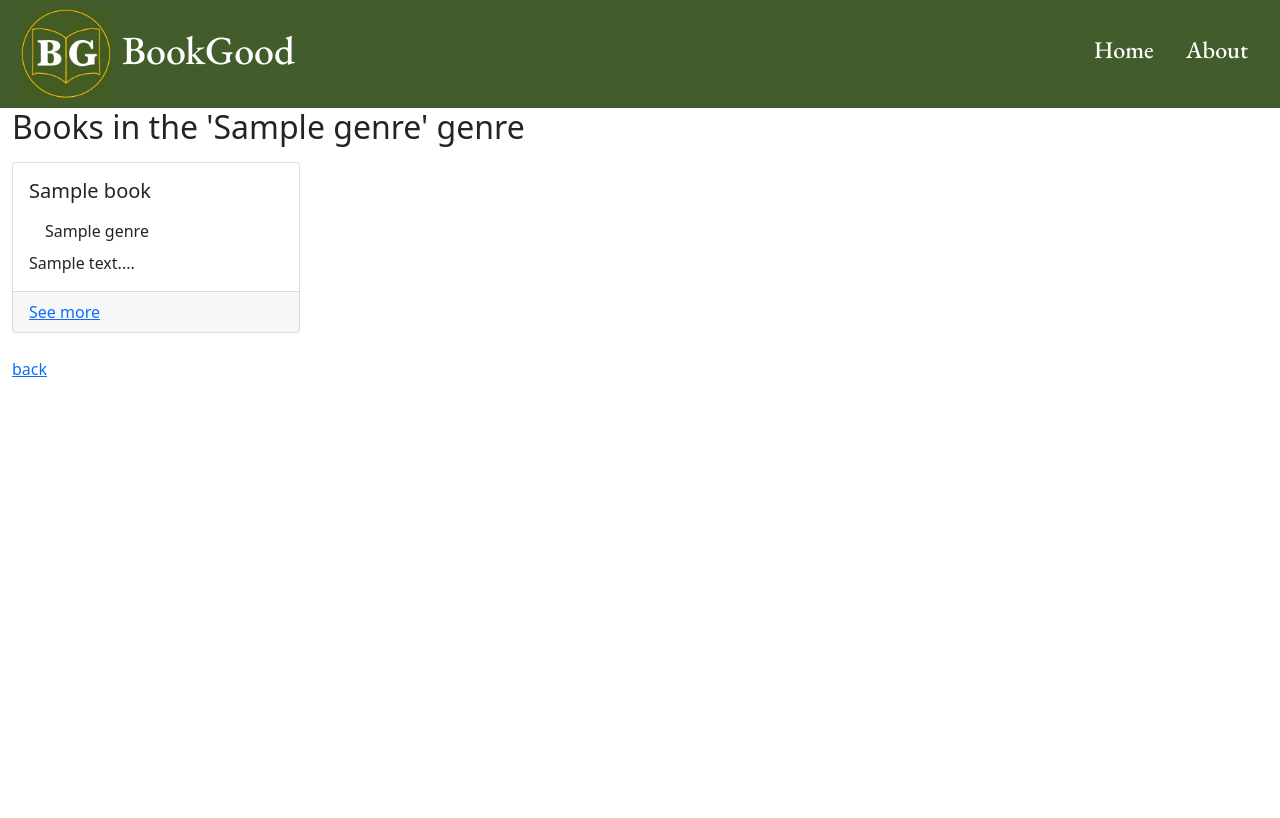
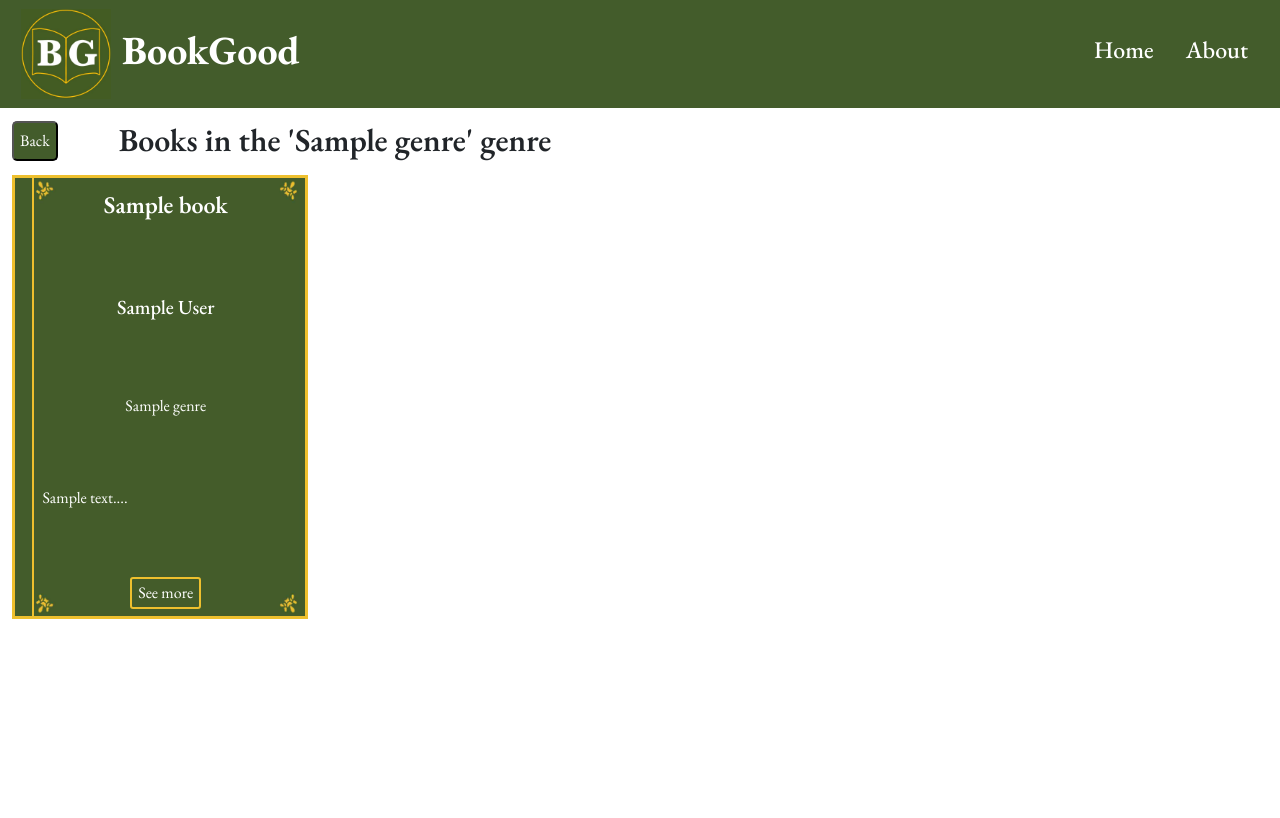
Before and after one commit to Jami-Kate/BookGood, a Flask app: template templates/genres.html in a window 1280 px wide. Shown: the top 818 px of the page. Before the commit the page ends 377 px from the top, so only its background shows below. Run offline with Flask 3, Linux system fonts and the light colour scheme; the template is opened without the code that fills it: most values are stand-ins (such as "Sample title", 1, 10 or a date in 2020); parts of the project's set-up code (start-up, migrations or seed data) failed here and were passed over; some libraries are stand-ins or nearby versions.

Commit message:
Major updates to make things prettier

```diff
--- a/static/css/app.css
+++ b/static/css/app.css
@@ -78,12 +78,145 @@
 
 .backButton {
     background-color: #435c2b;
-    border-radius: 8px;
+    border-radius: 5px;
     color: #fff;
-    padding: 2px;
+    padding: 6px;
     margin-top: 1%;
     margin-bottom: 1%;
     font-family: "EB Garamond", serif;
     font-optical-sizing: auto;
     font-weight: 400;
 }
+
+.fitPlot {
+    max-width: 100%;
+    height: auto;
+}
+
+.pageWide {
+    max-width: 100%;
+    font-family: "EB Garamond", serif;
+    font-optical-sizing: auto;
+    font-weight: 400;
+}
+
+h1 {
+    font-family: "EB Garamond", serif;
+    font-optical-sizing: auto;
+    font-weight: 700;
+}
+
+h2 {
+    font-family: "EB Garamond", serif;
+    font-optical-sizing: auto;
+    font-weight: 600;
+}
+
+.genres {
+    background-color: #435c2b;
+    border-radius: 5px;
+    color: #fff;
+    padding: 6px;
+    font-family: "EB Garamond", serif;
+    font-optical-sizing: auto;
+    font-weight: 400;
+    text-decoration-line: none;
+}
+
+.genres:hover {
+    background-color: #eec02e;
+    border-color:#fff;
+    color:#fff;
+}
+
+.genreBox {
+    border-width: 0px;
+}
+
+/*CARD MAKING*/
+
+.bookCardRows {
+    height:12000px;
+
+}
+
+.cardCarrier {
+    margin-bottom: 5px;
+}
+
+.bookCard {
+    color:#fff;
+    background-color: #435c2b;
+    border-style: solid;
+    border-width: 3px;
+    border-color: #eec02e;
+    font-family: "EB Garamond", serif;
+}
+
+
+.bookCardMain{
+    margin-left: 6%;
+    max-width: 92%;
+    border-left-width: 2px;
+    border-left-style: solid;
+    border-left-color: #eec02e;
+    height: 100%;
+    background-image: url(../bookBkGrd2.jpeg);
+    background-repeat: no-repeat;
+    background-size: 100% 100%;
+    background-color: #435c2b;
+}
+
+.bookCardInner{
+    padding:7px;
+    padding-left:5px;
+    height:100%;
+    width:100%;
+}
+
+.bookCardTitle{
+    font-weight: 600;
+    padding-top: 6px;
+}
+
+.bookCardAuthor{
+    font-weight: 500;
+}
+
+.bookCardText{
+    font-weight: 400;
+    margin-bottom: 0%;
+    padding-left: 3px;
+    padding-right: 3px;
+}
+
+.bookCardItem{
+    color:#fff;
+}
+
+.bookCardLink {
+    color:#fff;
+    text-decoration-line: none;
+    margin-bottom: 0px;
+    border-color: #eec02e;
+    border-style: solid;
+    border-width: 2px;
+    border-radius: 3px;
+    padding:2px;
+    padding-left: 6px;
+    padding-right: 6px;
+}
+
+.bookCardLink:hover {
+    color:#eec02e;
+}
+
+.bookCardGenreItem {
+    text-wrap: nowrap;
+    margin-left: 1px;
+    margin-right: 1px;
+}
+
+.bookCardGenreList {
+    width: 100%;
+}
--- a/templates/genres.html
+++ b/templates/genres.html
@@ -6,30 +6,57 @@
 
 {% block content %}
     {% if books %}
-    <h2 class="mb-3">Books in the '{{ genre }}' genre</h2>
-    <div class="row row-col-4">
+    <div class = "row" style = "margin-top: 1%;">
+      <div class = "col-1">
+        <button onclick="window.history.back()" class = "backButton">Back</button>
+      </div>
+      <div class = "col">
+        <h2 class="mb-3">Books in the '{{ genre }}' genre</h2>
+      </div>
+
+    </div>
+
+    <div class="row bookCardRows ">
       {% for book in books %}
-      <div class="col mb-4">
-          <div class="card h-100" style="width: 18rem;">
-              <div class="card-body">
-                <h5 class="card-title">{{ book['title'] }}</h5>
-                <ul class="list-group list-group-flush">
-                  {% for genre in book['genres'] %}
-                  <li class="list-group-item">{{ genre }}</li>
-                  {% endfor %}
-                </ul>
-                <p class="card-text">{{ book['review'][:100] + '...' }}</p>
+      <div class="col-3">
+        <div class = "cardCarrier ratio" style="--bs-aspect-ratio: 150%;">
+        <div class = "bookCard">
+          <div class = "bookCardMain">
+            <div class = "bookCardInner d-flex justify-content-between flex-column">
+              <h4 class="bookCardTitle d-flex text-center justify-content-center">{{ book['title'] }}</h5>
+              <h5 class="bookCardAuthor d-flex justify-content-center">{{ book['author'] }}</h5>
+              <div class = "d-flex justify-content-evenly bookCardGenreList">
+                {% for genre in book['genres'] %}
+                <!--{% if loop.index <= 2 %}-->
+                  <div class="bookCardGenreItem">{{ genre }}</div>
+
+                <!--{% endif %}-->
+                {% endfor %}
+
               </div>
-              <div class="card-footer">
-                <a href="{{ url_for('display_book', id=book['id']) }}" class="">See more</a>
+              <!--
+              <ul class="list-group list-group-horizontal text-center">
+                {% for genre in book['genres'] %}
+                {% if loop.index <= 3 %}
+                  <li class="list-group-item bookCardItem flex-fill">{{ genre }}</li>
+                {% endif %}
+                {% endfor %}
+              </ul>
+              -->
+              <p class="bookCardText">{{ book['review'][:200] + '...' }}</p>
+              <div class= "d-flex justify-content-center">
+                <a href="{{ url_for('display_book', id=book['id']) }}" class="bookCardLink">See more</a>
               </div>
+            </div>
           </div>
+        </div>
       </div>
+    </div>
       {% endfor %}
+
     </div>
     {% else %}
         <h2>No books found for the genre '{{ genre }}'</h2>
     {% endif %}
 
-    <a href="{{ url_for('home') }}">back</a>
 {% endblock %}
--- a/templates/layout.html
+++ b/templates/layout.html
@@ -15,7 +15,7 @@
     <div class="container-fluid">
         <div class="row header">
             <div class="col-md-1"><img src="../static/BGLogoTEMP.jpg" class="logo"></div>
-            <div class="col-md-4 d-flex align-items-center fw-bold"><h1>BookGood</h1></div>
+            <div class="col-md-4 d-flex align-items-center"><h1>BookGood</h1></div>
             <div class="col-md-7 d-flex align-items-center justify-content-end">
                 <ul class="nav">
                     <li class="nav-item">
```
Also changed, not shown: templates/book.html (+31 -10 lines), templates/results.html (+53 -8 lines), static/bookBkGrd1.jpeg (added), static/bookBkGrd2.jpeg (added).
